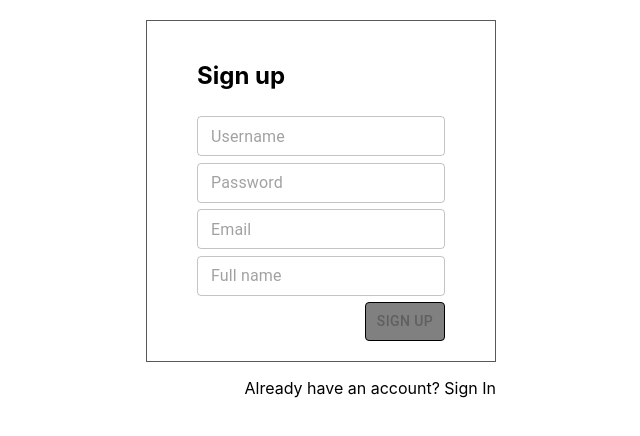
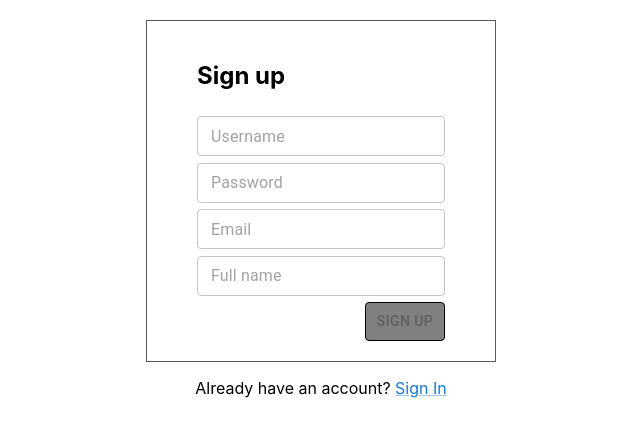
Before and after one commit to DrkNowak/twitter-clone-react, a React (Create React App) app: page /signUp in a window 1280 px wide. Shown: the top 436 px of the page, without its empty margins (319-959 px from the left). Built offline with nearby package versions, Linux system fonts and the light colour scheme; the HTML template or start-up script is replaced by a standard one.

Commit message:
refactor: improvements

```diff
--- a/package.json
+++ b/package.json
@@ -21,6 +21,7 @@
     "react-redux": "^9.1.2",
     "react-router-dom": "^6.27.0",
     "react-scripts": "5.0.0",
+    "react-transition-group": "^4.4.5",
     "redux": "^5.0.1",
     "save-dev": "^0.0.1-security",
     "typescript": "^4.9.5",
--- a/src/pages/AppWrapper/AppWrapper.tsx
+++ b/src/pages/AppWrapper/AppWrapper.tsx
@@ -1,4 +1,3 @@
-import { Fragment } from "react";
 import { useSelector } from 'react-redux';
 import Box from '@mui/material/Box';
 
--- a/src/pages/Dashboard/Dashboard.tsx
+++ b/src/pages/Dashboard/Dashboard.tsx
@@ -3,7 +3,6 @@ import { useEffect, useState } from 'react';
 import { useSelector } from 'react-redux';
 
 import { RootState } from '../../store';
-
 
 import Header from '../Dashboard/Header/Header';
 import PostHistory from '../Dashboard/PostHistory/PostHistory';
--- a/src/pages/Dashboard/PostAddition/PostAddition.tsx
+++ b/src/pages/Dashboard/PostAddition/PostAddition.tsx
@@ -8,7 +8,8 @@ import { useState } from 'react';
 
 
 
-function PostAddition({ newTweetId, user }: {newTweetId: string, user: User}){
+function PostAddition({ newTweetId, user }: { newTweetId: string, user: User }) {
+    const styles = GlobalStyles;
     const [ newTweet, setNewTweet] = useState<Tweet>();
 
     function handleClick() {
@@ -27,11 +28,11 @@ function PostAddition({ newTweetId, user }: {newTweetId: string, user: User}){
     }
 
     return (
-        <>
-            <TextField multiline
+        <Box sx={{display: 'flex', width: '60%', flexDirection: 'column', alignItems: 'center', marginBottom: '30px'}}>
+            <TextField multiline sx={{width: '100%', marginBottom:'10px'}}
                 onChange={(e: React.ChangeEvent<HTMLInputElement>) => handleChange(e)} />
-            <Button  onClick={handleClick}>add</Button>
-            </>
+            <Button sx={{...styles.button, alignSelf: 'end'}} onClick={handleClick}>add</Button>
+        </Box>
     );
 }
 
--- a/src/pages/LoginScreen/LoginScreen.tsx
+++ b/src/pages/LoginScreen/LoginScreen.tsx
@@ -4,6 +4,7 @@ import { getUser } from '../../api';
 import Box from '@mui/material/Box';
 import Button from '@mui/material/Button';
 import TextField from '@mui/material/TextField';
+import Link from '@mui/material/Link';
 
 import { useDispatch } from 'react-redux';
 import { setStoreUser } from '../../store/user';
@@ -83,8 +84,8 @@ function LoginScreen(){
                     </Button>
                 </Box>
             </Box>
-            <Box>
-                <p>Don't have an account? <a onClick={toggleLogin}>Sign up</a></p>
+            <Box sx={{display:'flex', justifyContent:'center'}}>
+                <p>Don't have an account? <Link sx={{cursor: 'pointer'}} onClick={toggleLogin}>Sign up</Link></p>
             </Box>
         </Box>
     );
--- a/src/pages/LoginScreen/SignUpScreen.tsx
+++ b/src/pages/LoginScreen/SignUpScreen.tsx
@@ -5,6 +5,7 @@ import { register, getUser } from '../../api';
 import Box from '@mui/material/Box';
 import Button from '@mui/material/Button';
 import TextField from '@mui/material/TextField';
+import Link from '@mui/material/Link';
 
 import { useDispatch } from 'react-redux';
 import { setStoreUser } from '../../store/user';
@@ -85,8 +86,8 @@ function LoginScreen(){
                 </Box>
 
             </Box>
-            <Box sx={{display:'flex', justifyContent:'flex-end'}}>
-               <p>Already have an account? <a onClick={toggleLogin}>Sign In</a></p>
+            <Box sx={{display:'flex', justifyContent:'center'}}>
+               <p>Already have an account?  <Link sx={{cursor: 'pointer'}} onClick={toggleLogin}>Sign In</Link></p>
             </Box>
         </Box>
     );
--- a/src/pages/LoginScreen/fieldsConfig.js
+++ b/src/pages/LoginScreen/fieldsConfig.js
@@ -8,7 +8,6 @@ export function useValidation(){
         setValidation({...validation, [field]: getValidationErrorMessage[field](value)});
     };
 
-
     return {
         handleValidation,
         validation
```
Also changed, not shown: 1 other file (tests, documents, lock files or other folders).
